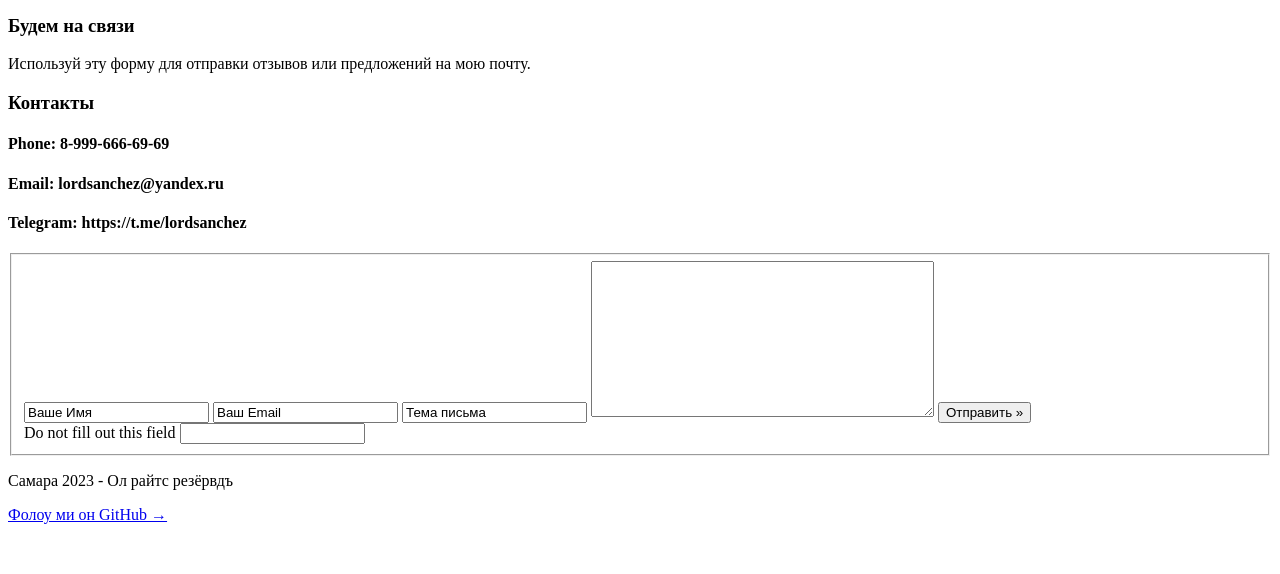
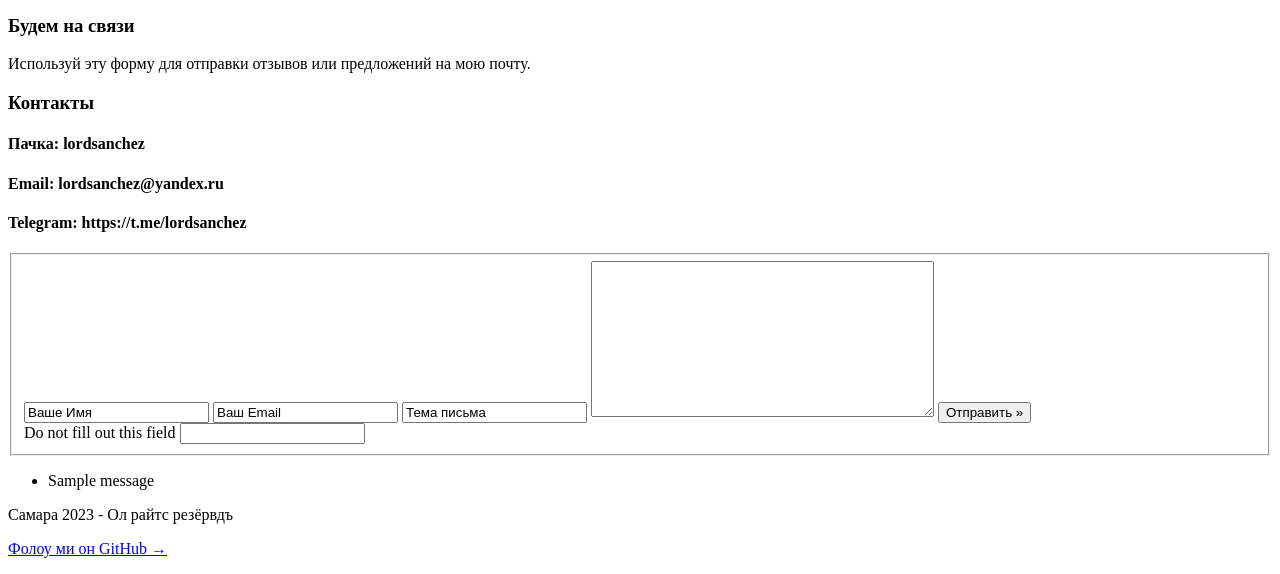
Before and after one commit to FFFSanchez/top_place, a Django app: page /contact/ in a window 1280 px wide. Shown: the part 282-856 px from the top of the page. Before the commit the page ends 806 px from the top, so only its background shows below. Run offline with Django 4.2, Linux system fonts and the light colour scheme; tables that the repository leaves empty hold one stand-in row (values such as "Sample post"); one stand-in notice (Sample message) is shown; some libraries are stand-ins or nearby versions.

Commit message:
починил обратную связь, теперь инфо сообщения появляются и про успех и про ошбику валидации, и еще убрал опасити у <hr>

```diff
--- a/top_place/contact/forms.py
+++ b/top_place/contact/forms.py
@@ -37,3 +37,4 @@ class ContactForm(forms.Form):
             from_email=settings.EMAIL_HOST_USER,
             recipient_list=[settings.RECIPIENT_ADDRESS]
         )
+        return True
--- a/top_place/contact/views.py
+++ b/top_place/contact/views.py
@@ -10,7 +10,7 @@ def contact(request):
             mail = form.send()
             if mail:  # send_mail возвращает кол-во отправок 0 или другое число
                 messages.success(request, 'Письмо отправлено')
-                return redirect('contact')
+                return redirect('contact:contact')
             else:
                 messages.error(request, 'Ошибка отправки - fail_silently=True')
         else:
--- a/top_place/templates/contact/contact.html
+++ b/top_place/templates/contact/contact.html
@@ -1,18 +1,16 @@
 {% extends 'base.html' %}
 {% load static %}
 {% block title %}
-| Связь со мной
+  | Связь со мной
 {% endblock title %}
 {% block content %}
   <div id="main">
     <div id="contact-details">
       <h3 class="title">Будем на связи</h3>
-      <p>
-        Используй эту форму для отправки отзывов или предложений на мою почту.
-      </p>
+      <p>Используй эту форму для отправки отзывов или предложений на мою почту.</p>
       <h3>Контакты</h3>
       <h4>
-        Phone: <span>8-999-666-69-69</span>
+        Пачка: <span>lordsanchez</span>
       </h4>
       <h4>
         Email: <span>lordsanchez@yandex.ru</span>
@@ -26,11 +24,7 @@
       <form id="contact-form" method="post" action="{% url 'contact:contact' %}">
         {% csrf_token %}
         <!--{{ form.as_p }}
-        <input id="form_submit"
-                 class="submit"
-                 type="submit"
-                 name="submit"
-                 value="Submit &raquo;"/> -->
+        <input id="form_submit" class="submit" type="submit" name="submit" value="Submit &raquo;"/> -->
         <fieldset>
           <input id="form_name"
                  type="text"
@@ -50,7 +44,7 @@
                  value="Тема письма"
                  onFocus="if(this.value=='Тема письма'){this.value=''};"
                  onBlur="if(this.value==''){this.value='Тема письма'};"/>
-          <textarea id="form_message" rows="10" cols="40" name="message" ></textarea>
+          <textarea id="form_message" rows="10" cols="40" name="message"></textarea>
           <input id="form_submit"
                  class="submit"
                  type="submit"
@@ -62,6 +56,13 @@
           </div>
         </fieldset>
       </form>
+      {% if messages %}
+        <ul class="messages">
+          {% for message in messages %}
+            <li {% if message.tags %} class=" {{ message.tags }} "{% endif %}>{{ message }}</li>
+          {% endfor %}
+        </ul>
+      {% endif %}
     </div>
     <!--end contact-form-container-->
   </div>
--- a/top_place/templates/pages_static/author.html
+++ b/top_place/templates/pages_static/author.html
@@ -3,11 +3,11 @@
 {% block title %}| Об авторе проекта{% endblock %}
 {% block content %}
 <div class="bootstrap">
-<div class="container py-5">
+<div class="container py-5" align="right">
 <h3>Тут пара слов обо мне.</h3>
 <hr style="width:340px;">
 <p>
-  В каком-то обозримом будущем я занырну в пучину вёрстки и эта страница станет услаждать взор.<br>
+  В каком-то обозримом будущем я занырну в пучину вёрстки, и эта страница станет услаждать взор.<br>
   Картинки, блоки, элементы бустрап. А может быть, даже, котят и сисек добавлю.
 </p>
 </div>
```
Also changed, not shown: top_place/templates/blog/articles.html (+5 -3 lines).
